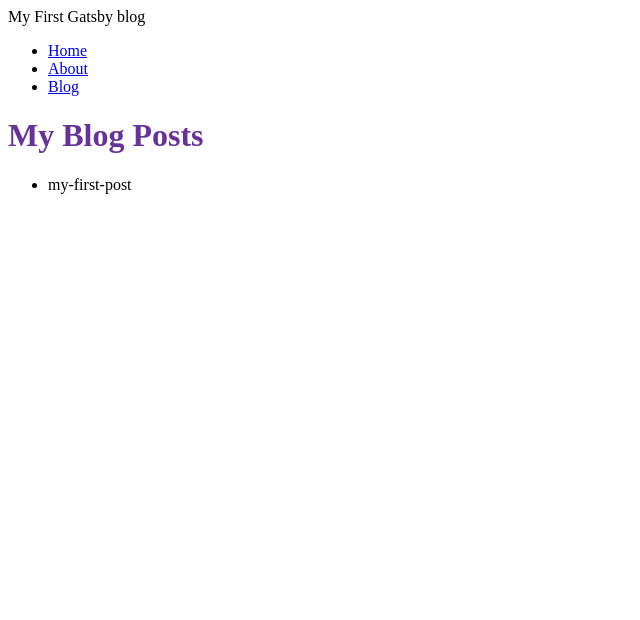
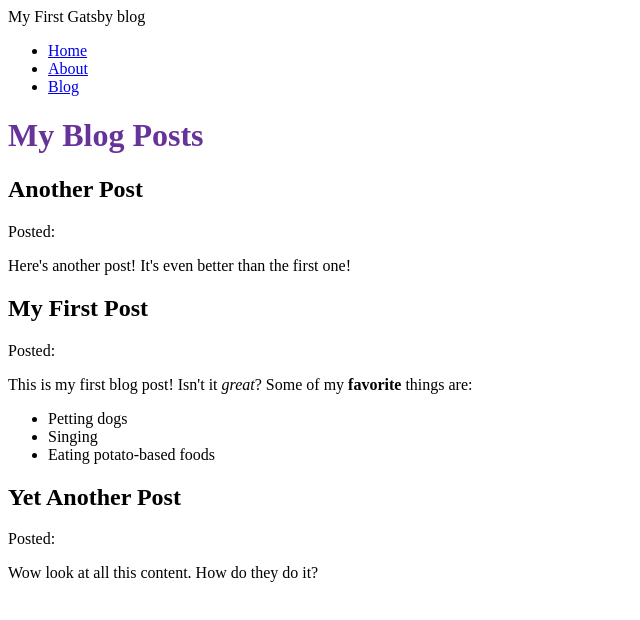
Before and after one commit to Wonjuny0804/Wonjuny0804.github.io, a Gatsby site: page /blog in a window 1280 px wide. Shown: the whole page, without its empty margins (0-640 px from the left). Built offline with nearby package versions, Linux system fonts and the light colour scheme; Gatsby itself is replaced by a stand-in of ours; some packages are replaced by stand-ins of ours.

Commit message:
Finished Gatsby Tutorial Part 5

````diff
--- /dev/null
+++ b/blog/another-post.mdx
@@ -0,0 +1,6 @@
+---
+title: "Another Post"
+date: "2021-07-24"
+---
+
+Here's another post! It's even better than the first one!
--- a/blog/my-first-post.mdx
+++ b/blog/my-first-post.mdx
@@ -1,17 +1,11 @@
-# This is my first blog post
+---
+title: "My First Post"
+date: "2021-07-23"
+---
 
-- my first blog post
-- my first blog post
-- my first blog post
-- my first blog post
-- my first blog post
+This is my first blog post! Isn't it _great_?
+Some of my **favorite** things are:
 
-- my first
-  - blog
-  - post
-    - this is great
-
-```js
-const text = "my first blog post using gatsby";
-console.log(text);
-```
+- Petting dogs
+- Singing
+- Eating potato-based foods
--- /dev/null
+++ b/blog/yet-another-post.mdx
@@ -0,0 +1,6 @@
+---
+title: "Yet Another Post"
+date: "2021-07-25"
+---
+
+Wow look at all this content. How do they do it?
--- a/src/pages/blog.js
+++ b/src/pages/blog.js
@@ -1,24 +1,31 @@
 import * as React from "react";
 import Layout from "../components/layout";
+import { MDXRenderer } from "gatsby-plugin-mdx";
 import { graphql } from "gatsby";
 
 const BlogPage = ({ data }) => {
   return (
     <Layout pageTitle="My Blog Posts">
-      <ul>
-        {data.allFile.nodes.map((node) => (
-          <li key={node.name}>{node.name}</li>
-        ))}
-      </ul>
+      {data.allMdx.nodes.map((node) => (
+        <article key={node.id}>
+          <h2>{node.frontmatter.title}</h2>
+          <p>Posted: {node.frontmatter.date}</p>
+          <MDXRenderer>{node.body}</MDXRenderer>
+        </article>
+      ))}
     </Layout>
   );
 };
 
 export const query = graphql`
   query {
-    allFile {
+    allMdx {
       nodes {
-        name
+        frontmatter {
+          title
+        }
+        id
+        body
       }
     }
   }
````
